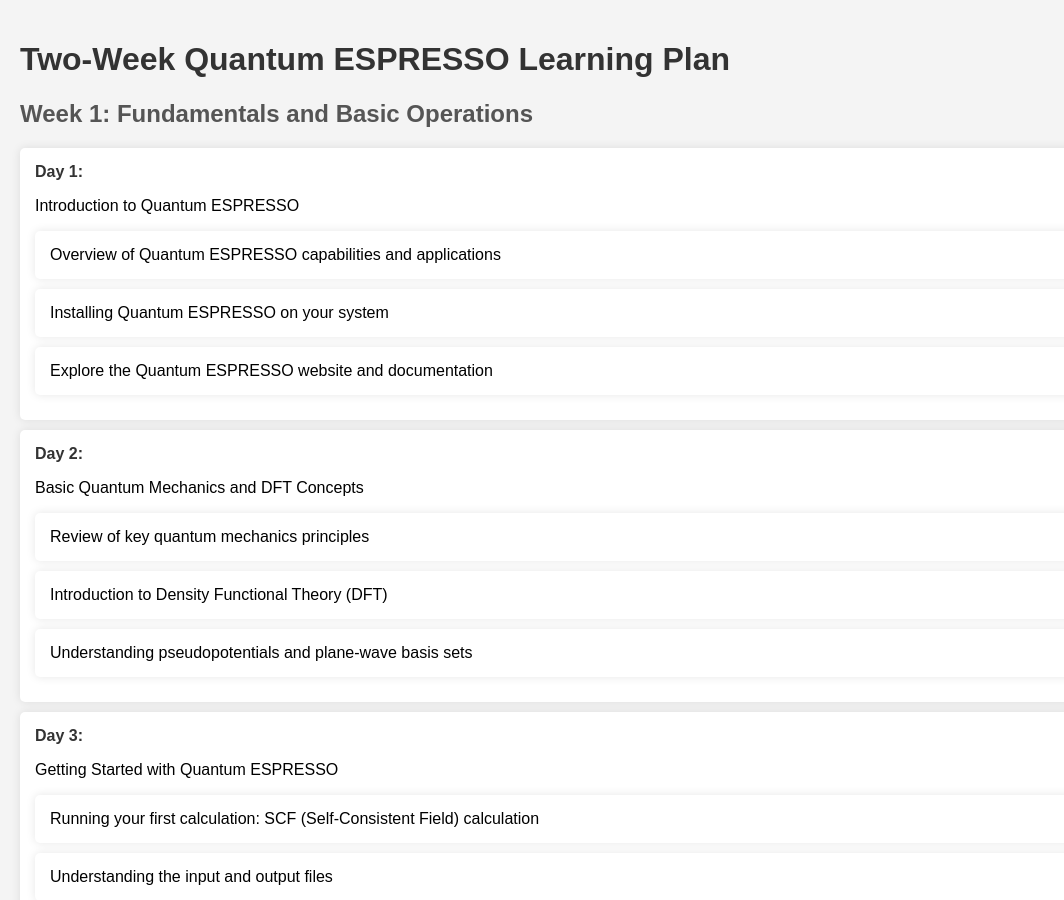
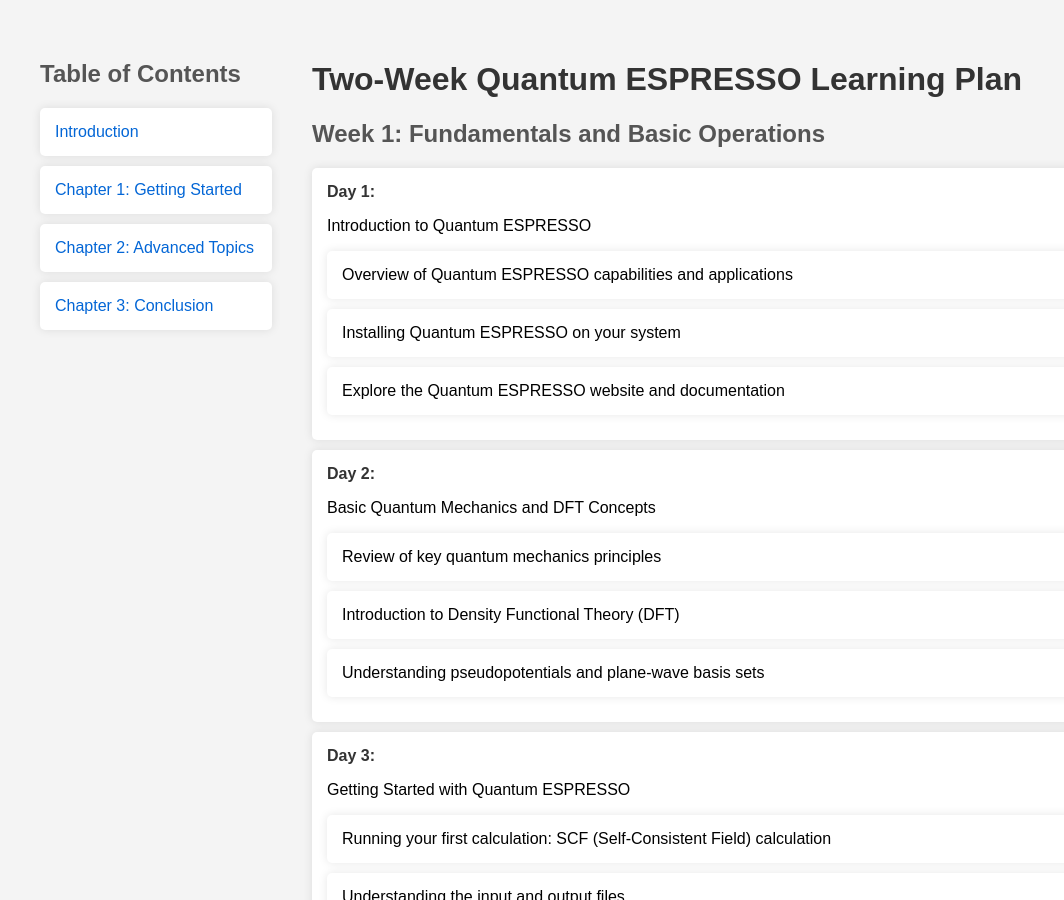
Before and after one commit to mohangiri1/espresso, a Jekyll site: the page built from docs/quantum_espresso.html, in a window 1280 px wide and 900 px high. Shown: the whole window, without its empty margins (0-1064 px from the left). Built offline with Jekyll 4.4.1, drawn with Linux system fonts in a browser that asks for light colours; part of the change alters nothing that is shown.

```diff
--- a/docs/quantum_espresso.html
+++ b/docs/quantum_espresso.html
@@ -1,3 +1,7 @@
+---
+layout: default
+title: Plan
+---
 <!DOCTYPE html>
 <html lang="en">
 <head>
```
